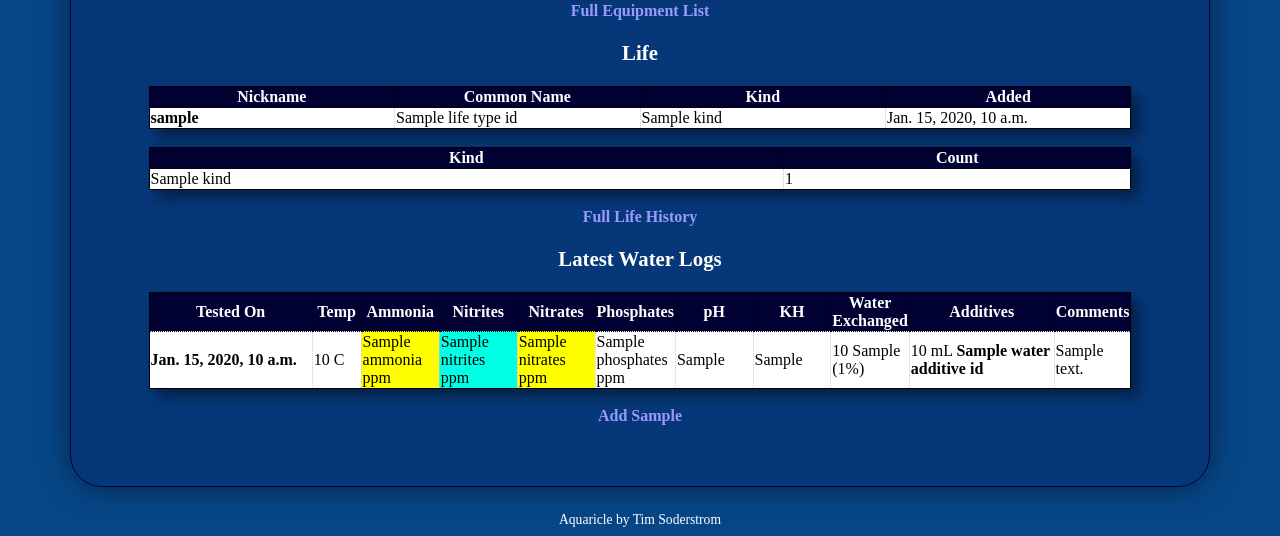
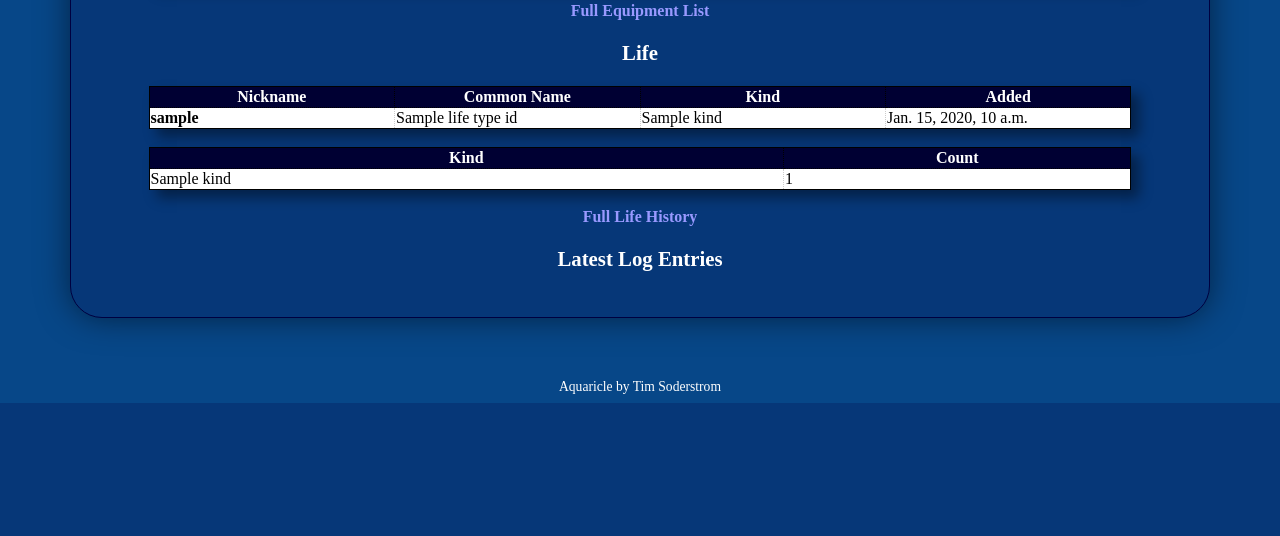
Before and after one commit to m00dawg/Aquaricle, a Django app: template templates/aquariums/aquarium_details.html in a window 1280 px wide. Shown: the part 1091-1627 px from the top of the page. After the commit the page ends 1494 px from the top, so only its background shows below. Run offline with Django 3.2, Linux system fonts and the light colour scheme; the template is opened without the code that fills it: most values are stand-ins (such as "Sample title", 1, 10 or a date in 2020).

Commit message:
More schema changes, removed waterprofiles module
More schema changes for the log-based structure change.
Removed the waterprofiles module as it has been integrated
into the main aquarium module (as Aquarium Profiles).

```diff
--- a/static/style.css
+++ b/static/style.css
@@ -161,7 +161,7 @@ td.equipmentMaintOverdue{
 
 /* Water Logs */
 
-#waterLogs{
+#waterLogs, #logs{
     text-align: center;
 }
 
--- a/templates/aquariums/aquarium_details.html
+++ b/templates/aquariums/aquarium_details.html
@@ -143,167 +143,9 @@
 <a href="/life/aquarium/{{ aquarium.aquariumID }}">Full Life History</a>
 </div>
 
-<div id="waterLogs">
+<div id="logs">
+	<h3>Latest Log Entries</h3>
 
-<h3>Latest Water Logs</h3>
-
-<table>
-	<tr>
-		<th class="testedOn">Tested On</th>
-		<th class="temperature">Temp</th>
-		<th class="ammonia">Ammonia</th>
-		<th class="nitrites">Nitrites</th>
-		<th class="nitrates">Nitrates</th>
-		<th class="phosphates">Phosphates</th>
-		<th class="pH">pH</th>
-		<th class="KH">KH</th>
-		<th class="amountExchanged">Water Exchanged</th>
-		<th class="additives">Additives</th>
-		<th class="comments">Comments</th>
-	</tr>
-    {% for log in latest_water_logs reversed %}
-		<tr class="{% cycle 'odd' 'even' %}">
-        	<td class="testedOn">
-				<a class="waterlogs" href="/waterlogs/{{ log.waterLogID }}/">
-					{{ log.testedOn }}
-				</a>
-			</td>
-			{# Temperature #}
-			{% if log.temperature != None %}
-        		<td>{{ log.temperature }} C</td>
-			{% else %}
-				<td>&nbsp;</td>
-			{% endif %}
-
-			{# Ammonia #}
-			{% if log.ammonia != None %}
-				{% if log.ammonia >= 8.0 %}
-					<td class="ammonia800">
-				{% elif log.ammonia >= 4.0 %}
-					<td class="ammonia400">
-				{% elif log.ammonia >= 2.0 %}
-					<td class="ammonia200">
-				{% elif log.ammonia >= 1.0 %}
-					<td class="ammonia100">
-				{% elif log.ammonia >= 0.5 %}
-					<td class="ammonia050">
-				{% elif log.ammonia >= 0.25 %}
-					<td class="ammonia025">
-				{% else %}
-					<td class="ammonia000">
-				{% endif %}
-				{{ log.ammonia }} ppm
-				</td>
-			{% else %}
-				<td>&nbsp;</td>
-			{% endif %}
-
-			{# Nitrites #}
-			{% if log.nitrites != None %}
-				{% if log.nitrites >= 5.0 %}
-					<td class="nitrite500">
-				{% elif log.nitrites >= 2.0 %}
-					<td class="nitrite200">
-				{% elif log.nitrites >= 1.0 %}
-					<td class="nitrite100">
-				{% elif log.nitrites >= 0.50 %}
-					<td class="nitrite050">
-				{% elif log.nitrites >= 0.25 %}
-					<td class="nitrite025">
-				{% else %}
-					<td class="nitrite000">
-				{% endif %}
-				{{ log.nitrites }} ppm
-				</td>
-			{% else %}
-				<td>&nbsp;</td>
-			{% endif %}
-
-			{# Nitrates #}
-			{% if log.nitrates != None %}
-				{% if log.nitrates >= 160 %}
-					<td class="nitrate160">
-				{% elif log.nitrates >= 80 %}
-					<td class="nitrate080">
-				{% elif log.nitrates >= 40 %}
-					<td class="nitrate040">
-				{% elif log.nitrates >= 20 %}
-					<td class="nitrate020">
-				{% elif log.nitrates >= 10 %}
-					<td class="nitrate010">
-				{% elif log.nitrates >= 5 %}
-					<td class="nitrate005">
-				{% else %}
-					<td class="nitrate000">
-				{% endif %}
-				{{ log.nitrates }} ppm
-				</td>
-			{% else %}
-				<td>&nbsp;</td>
-			{% endif %}
-
-			{# Phosphates #}
-			{% if log.phosphates != None %}
-				{% if log.phosphates >= 10.00 %}
-					<td class="phosphate1000">
-				{% elif log.phosphates >= 5.00 %}
-					<td class="phosphate0500">
-				{% elif log.phosphates >= 2.00 %}
-					<td class="phosphate0200">
-				{% elif log.phosphates >= 1.00 %}
-					<td class="phosphate0100">
-				{% elif log.phosphates >= 0.50 %}
-					<td class="phosphate0050">
-				{% elif log.phosphates >= 0.25 %}
-					<td class="phosphate0025">
-				{% else %}
-					<td class="phosphates0000">
-				{% endif %}
-				{{ log.phosphates }} ppm
-				</td>
-			{% else %}
-				<td>&nbsp;</td>
-			{% endif %}
-
-        	<td class="pH">
-				{% if log.pH != None %}
-					{{ log.pH }}
-				{% else %}
-					&nbsp;
-				{% endif %}
-			</td>
-        	<td class="KH">
-				{% if log.KH != None %}
-					{{ log.KH }}
-				{% else %}
-					&nbsp;
-				{% endif %}
-			</td>
-        	<td class="amountExchanged">
-				{% if log.amountExchanged %}
-					{{ log.amountExchanged }} {{ volumeUnit }} ({{ log.exchangedPercentage}}%)
-				{% else %}
-					&nbsp;
-				{% endif %}
-			</td>
-			<td class="additives">
-				{% if log.waterAdditiveID %}
-					{{ log.additiveAmount }} mL
-					<a class="waterlogs"
-						href="/waterlogs/additive/{{log.waterAdditiveID.waterAdditiveID}}">
-						{{ log.waterAdditiveID.name }}
-					</a>
-				{% else %}
-					&nbsp;
-				{% endif %}
-			</td>
-        	<td class="comments"><p>{{ log.comments }}</p></td>
-		</tr>
-    {% empty %}
-	<tr><td colspan="9">No log-data available</td></tr>
-	{% endfor %}
-</table>
-<br />
-<a href="/waterlogs/add/{{ aquarium.aquariumID }}">Add Sample</a>
+</div>
 
 {% include "footer.html" %}
--- a/waterprofiles/urls.py
+++ /dev/null
@@ -1,6 +0,0 @@
-from django.conf.urls import patterns, include, url
-
-urlpatterns = patterns('waterprofiles.views',
-    url(r'^$', 'waterprofiles'),
-    url(r'^(?P<waterprofile_id>\d+)/$', 'waterprofile_details'),
-)
```
Also changed, not shown: aquariums/models.py (+33 -1 lines), aquariums/views.py (+11 -10 lines), waterprofiles/admin.py (deleted, +0 -7 lines), waterprofiles/models.py (deleted, +0 -18 lines), waterprofiles/tests.py (deleted, +0 -16 lines), waterprofiles/views.py (deleted, +0 -16 lines), waterprofiles/__init__.py (deleted), 1 other file.
